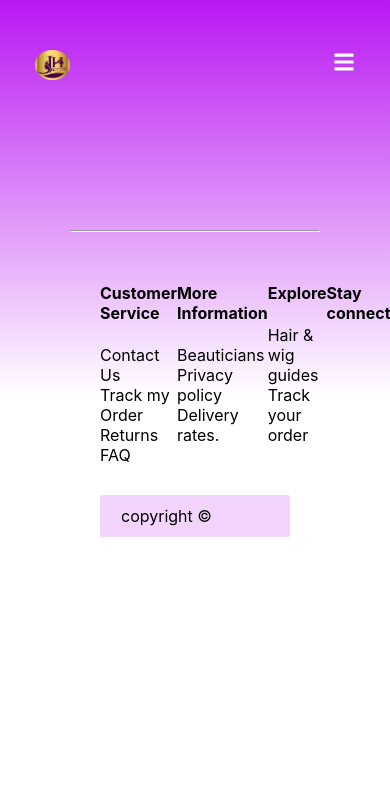
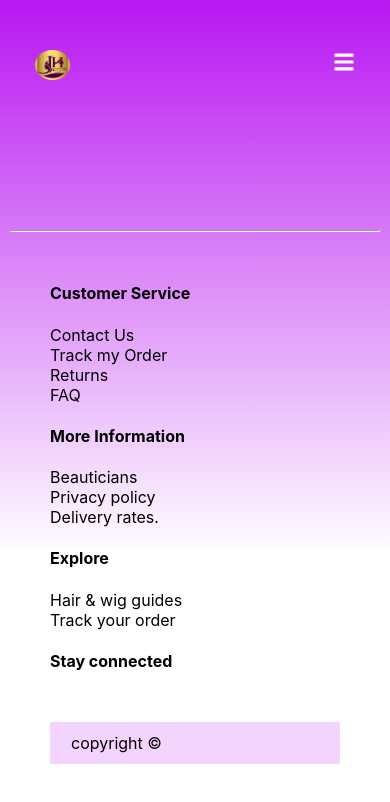
Before and after one commit to Adeboye22/justhairaccessoriesandsalon.github.io, a React (Create React App) app in the folder just-hair/: page /Service in a window 390 px wide. Shown: the top 802 px of the page. Built offline with nearby package versions, Linux system fonts and the light colour scheme.

Commit message:
just-hair

```diff
--- a/just-hair/src/styles/base.css
+++ b/just-hair/src/styles/base.css
@@ -24,3 +24,21 @@ section.second_section div{
     background-color: #b817f22f;
     padding: 10px 20px 10px 20px;
 }
+@media only screen and (max-width: 600px){
+    hr{
+        margin: 100px 10px 0px 10px;
+    }
+    section.first_section{
+        padding: 30px 100px 0px 50px;
+        display: flex;
+        flex-direction: column;
+        justify-content:space-between;
+    }
+    section.second_section div{
+        border: 1px rgba(0, 0, 0, 0) solid;
+        border-radius: 2px;
+        background-color: #b817f22f;
+        padding: 10px 20px 10px 20px;
+        margin: 0px -50px 0px -50px;
+    }
+}
```
